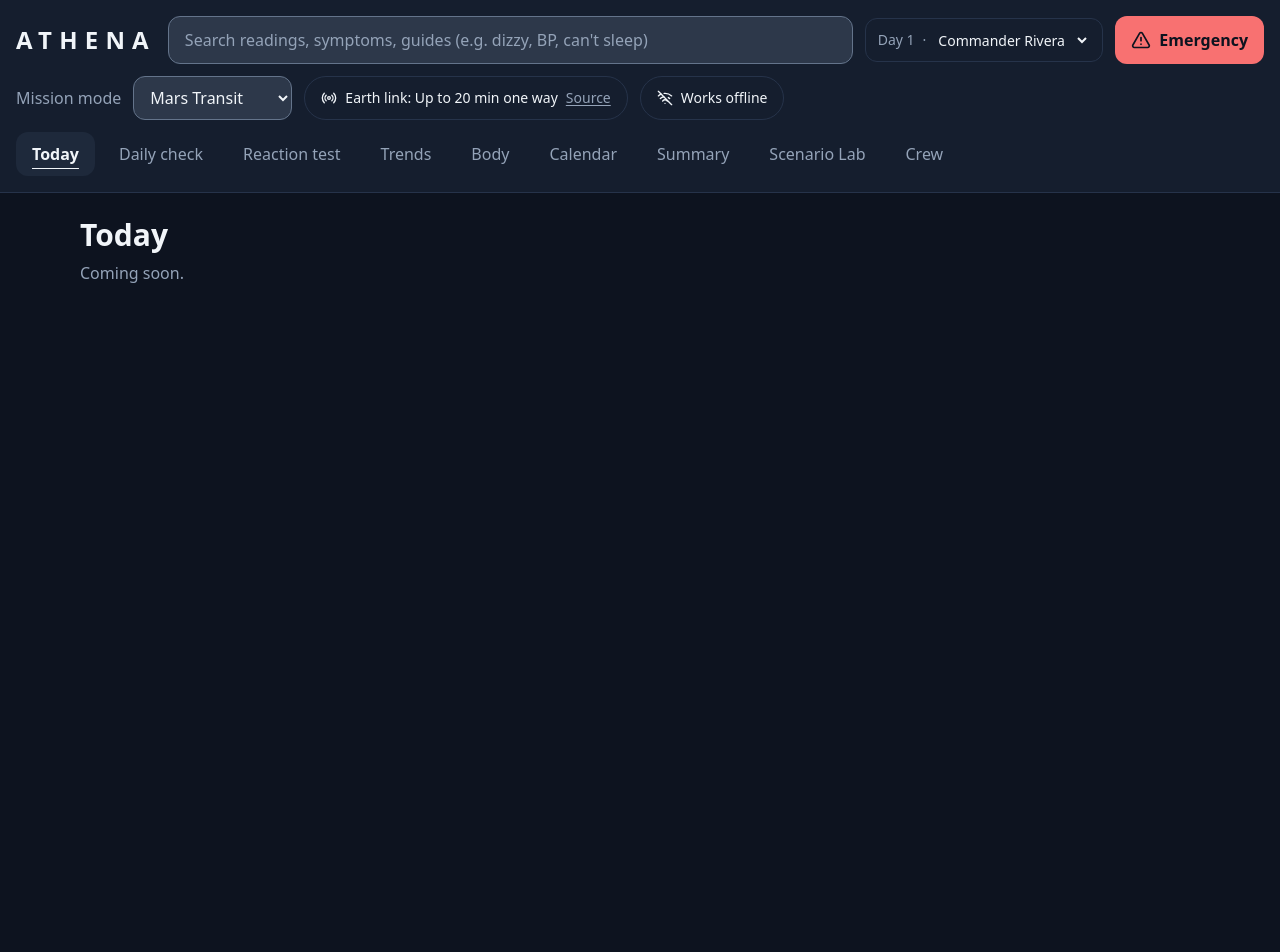
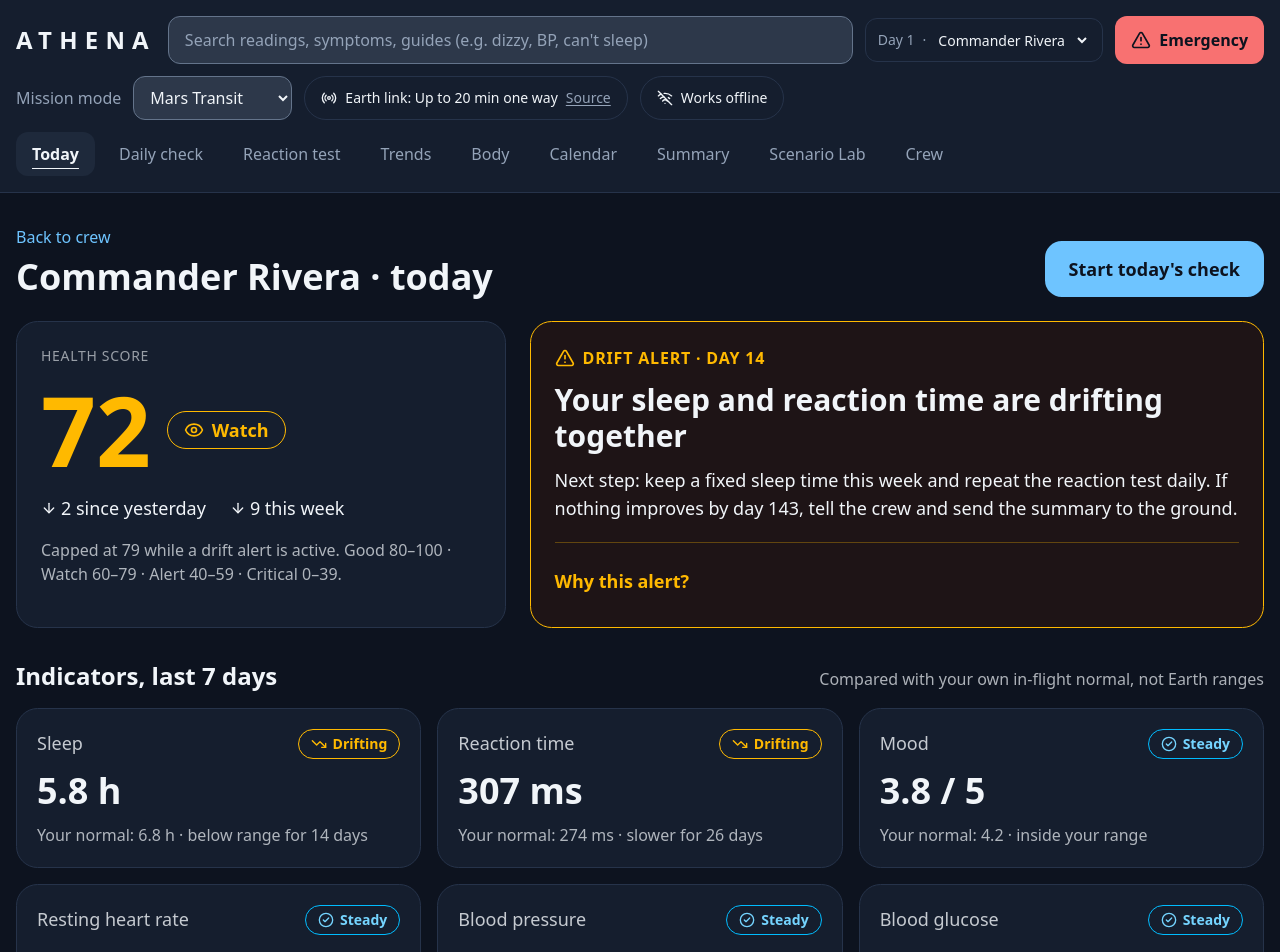
Before and after one commit to NASAthon/ATHENA, a Next.js app: page /today in a window 1280 px wide. Shown: the top 952 px of the page. Before the commit the page ends 800 px from the top, so only its background shows below. Built offline with nearby package versions, Linux system fonts and the light colour scheme.

Commit message:
Add Today page

```diff
--- a/src/app/today/page.js
+++ b/src/app/today/page.js
@@ -1,5 +1,164 @@
-import PageShell from "@/components/PageShell";
+import Link from "next/link";
+import {
+  ArrowDown,
+  CircleCheck,
+  CircleMinus,
+  Eye,
+  Info,
+  TrendingDown,
+  TriangleAlert,
+} from "lucide-react";
 
-export default function Page() {
-  return <PageShell title="Today" />;
+// DEMO DATA: copied from the design screenshot, not from the engine yet.
+const DEMO = {
+  name: "Commander Rivera",
+  score: 72,
+  scoreLabel: "Watch",
+  sinceYesterday: 2,
+  thisWeek: 9,
+  alert: {
+    day: 14,
+    title: "Your sleep and reaction time are drifting together",
+    text: "Next step: keep a fixed sleep time this week and repeat the reaction test daily. If nothing improves by day 143, tell the crew and send the summary to the ground.",
+    why: "Demo text: your 7-day average sleep and reaction time are both outside your own in-flight normal. Two indicators drifting together raises the alert level.",
+  },
+  indicators: [
+    { name: "Sleep", value: "5.8 h", note: "Your normal: 6.8 h · below range for 14 days", status: "drifting" },
+    { name: "Reaction time", value: "307 ms", note: "Your normal: 274 ms · slower for 26 days", status: "drifting" },
+    { name: "Mood", value: "3.8 / 5", note: "Your normal: 4.2 · inside your range", status: "steady" },
+    { name: "Resting heart rate", value: "64 bpm", note: "Your normal: 63 bpm", status: "steady" },
+    { name: "Blood pressure", value: "110 / 70", note: "Your normal: 110 / 70 mmHg", status: "steady" },
+    { name: "Blood glucose", value: "91 mg/dL", note: "Your normal: 90 mg/dL", status: "steady" },
+  ],
+  extras: [
+    { name: "Body temperature", value: "37.0 °C", note: "0.4 °C above pre-flight: expected in space", status: "adapted" },
+    { name: "Radiation dose", value: "77 mSv", note: "Cumulative, from the onboard dosimeter", status: "reading" },
+  ],
+};
+
+// Status is always colour + icon + text label (inclusive design rule).
+const STATUS = {
+  drifting: { label: "Drifting", Icon: TrendingDown, cls: "border-amber-400 text-amber-400" },
+  steady: { label: "Steady", Icon: CircleCheck, cls: "border-sky-400 text-sky-300" },
+  adapted: { label: "Adapted", Icon: Info, cls: "border-violet-400 text-violet-300" },
+  reading: { label: "Reading only", Icon: CircleMinus, cls: "border-border text-foreground/70" },
+};
+
+function StatusPill({ status }) {
+  const { label, Icon, cls } = STATUS[status];
+  return (
+    <span
+      className={`inline-flex items-center gap-1.5 rounded-full border px-3 py-1 text-sm font-semibold ${cls}`}
+    >
+      <Icon className="h-4 w-4" aria-hidden="true" />
+      {label}
+    </span>
+  );
 }
+
+function IndicatorCard({ item }) {
+  return (
+    <article className="rounded-2xl border border-border bg-card p-5">
+      <div className="flex items-start justify-between gap-3">
+        <h3 className="text-lg text-foreground/80">{item.name}</h3>
+        <StatusPill status={item.status} />
+      </div>
+      <p className="mt-3 text-4xl font-bold">{item.value}</p>
+      <p className="mt-3 text-foreground/70">{item.note}</p>
+    </article>
+  );
+}
+
+export default function Today() {
+  return (
+    <main className="mx-auto w-full max-w-7xl flex-1 px-4 py-8">
+      <div className="flex flex-wrap items-end justify-between gap-4">
+        <div>
+          <Link href="/crew" className="text-primary hover:underline">
+            Back to crew
+          </Link>
+          <h1 className="mt-2 text-4xl font-bold">{DEMO.name} · today</h1>
+        </div>
+        <Link
+          href="/daily-check"
+          className="flex min-h-14 items-center rounded-xl bg-primary px-6 text-lg font-semibold text-background hover:opacity-90"
+        >
+          Start today&apos;s check
+        </Link>
+      </div>
+
+      <div className="mt-6 grid gap-6 lg:grid-cols-[minmax(0,2fr)_minmax(0,3fr)]">
+        <section className="rounded-2xl border border-border bg-card p-6">
+          <p className="text-sm uppercase tracking-wider text-foreground/60">
+            Health score
+          </p>
+          <div className="mt-4 flex flex-wrap items-center gap-4">
+            <span className="text-8xl font-bold leading-none text-amber-400">
+              {DEMO.score}
+            </span>
+            <span className="inline-flex items-center gap-2 rounded-full border border-amber-400 px-4 py-1 text-lg font-semibold text-amber-400">
+              <Eye className="h-5 w-5" aria-hidden="true" />
+              {DEMO.scoreLabel}
+            </span>
+          </div>
+          <p className="mt-4 flex flex-wrap gap-x-6 gap-y-1 text-lg">
+            <span className="inline-flex items-center gap-1">
+              <ArrowDown className="h-4 w-4" aria-hidden="true" />
+              {DEMO.sinceYesterday} since yesterday
+            </span>
+            <span className="inline-flex items-center gap-1">
+              <ArrowDown className="h-4 w-4" aria-hidden="true" />
+              {DEMO.thisWeek} this week
+            </span>
+          </p>
+          <p className="mt-4 text-foreground/70">
+            Capped at 79 while a drift alert is active. Good 80–100 · Watch
+            60–79 · Alert 40–59 · Critical 0–39.
+          </p>
+        </section>
+
+        <section
+          aria-labelledby="alert-title"
+          className="rounded-2xl border border-amber-400 bg-amber-950/30 p-6"
+        >
+          <p className="flex items-center gap-2 font-bold uppercase tracking-wider text-amber-400">
+            <TriangleAlert className="h-5 w-5" aria-hidden="true" />
+            Drift alert · day {DEMO.alert.day}
+          </p>
+          <h2 id="alert-title" className="mt-3 text-3xl font-bold">
+            {DEMO.alert.title}
+          </h2>
+          <p className="mt-3 text-lg">{DEMO.alert.text}</p>
+          <details className="mt-5 border-t border-amber-400/30 pt-4">
+            <summary className="flex min-h-11 cursor-pointer items-center text-lg font-semibold text-amber-400">
+              Why this alert?
+            </summary>
+            <p className="mt-2 text-foreground/80">{DEMO.alert.why}</p>
+          </details>
+        </section>
+      </div>
+
+      <div className="mt-8 flex flex-wrap items-baseline justify-between gap-2">
+        <h2 className="text-2xl font-bold">Indicators, last 7 days</h2>
+        <p className="text-foreground/70">
+          Compared with your own in-flight normal, not Earth ranges
+        </p>
+      </div>
+
+      <div className="mt-4 grid gap-4 md:grid-cols-3">
+        {DEMO.indicators.map((item) => (
+          <IndicatorCard key={item.name} item={item} />
+        ))}
+      </div>
+      <div className="mt-4 grid gap-4 md:grid-cols-2">
+        {DEMO.extras.map((item) => (
+          <IndicatorCard key={item.name} item={item} />
+        ))}
+      </div>
+
+      <p className="mt-6 text-foreground/70">
+        Demo mission: all data on this screen is simulated.
+      </p>
+    </main>
+  );
+}
```
